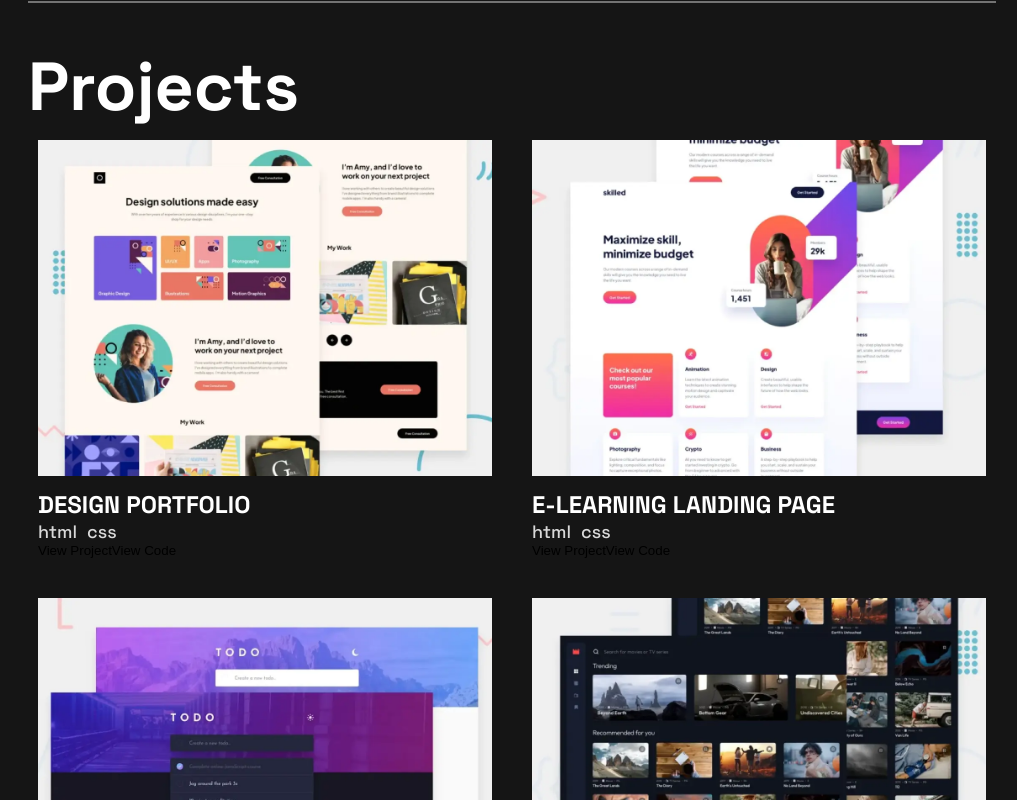
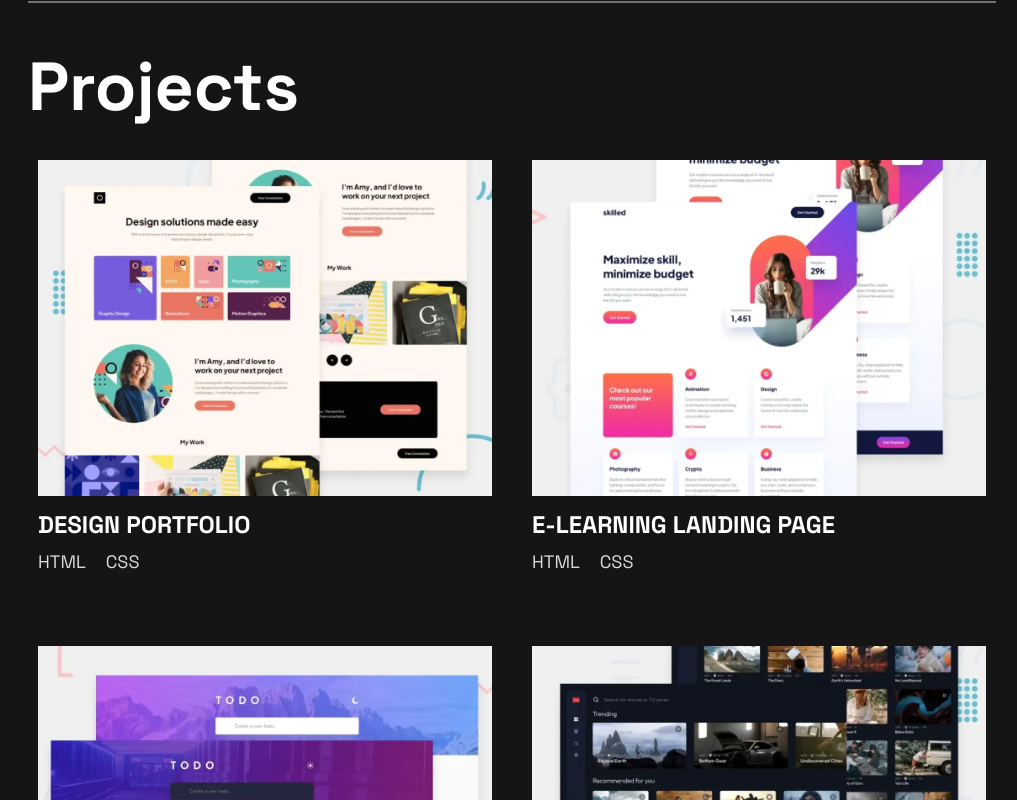
Before and after one commit to Hugo-Farias/single-page-developer-portfolio-template, a React (Vite) app: page / in a window 1280 px wide. Shown: the part 900-1700 px from the top of the page, without its empty margins (128-1145 px from the left). Built offline with nearby package versions, Linux system fonts and the light colour scheme.

Commit message:
Projects almost done

```diff
--- a/src/components/Hero.scss
+++ b/src/components/Hero.scss
@@ -25,7 +25,7 @@
 
     @media (min-width: $screen-small) {
       position: absolute;
-      margin-right: -2rem;
+      margin-right: -2.1rem;
       top: 0;
       right: 0;
       @include image("../assets/images/image-profile-tablet.webp");
--- a/src/components/Hero.tsx
+++ b/src/components/Hero.tsx
@@ -1,6 +1,6 @@
 import "./Hero.scss";
 import Separator from "./common/Separator";
-import ContactMeBtn from "./common/ContactMeBtn";
+import Btn from "./common/Btn";
 
 const Hero = function () {
   return (
@@ -19,7 +19,7 @@ const Hero = function () {
             accessible web apps that users love.
           </h2>
 
-          <ContactMeBtn />
+          <Btn>Contact Me</Btn>
         </div>
       </section>
       <Separator />
--- a/src/components/Navbar.scss
+++ b/src/components/Navbar.scss
@@ -21,7 +21,6 @@ $icon-list: github, frontend-mentor, linkedin, twitter;
   }
 
   & > .socials {
-    //margin-right: 2rem;
     padding-inline: 2rem;
     z-index: 10;
     @include flex-center;
--- a/src/components/ProjectCard.scss
+++ b/src/components/ProjectCard.scss
@@ -1,10 +1,12 @@
 @import "../variables";
 
 .project-card {
-  padding: 1rem;
+  position: relative;
+  padding: 3rem 1rem 1rem;
   //max-width: 34rem;
 
   & > .async-image {
+    transition: filter 0.2s;
     max-width: 100%;
     margin-bottom: 1rem;
   }
@@ -17,12 +19,46 @@
 
     & > .tech-container {
       @include flex-center;
-      gap: 1rem;
+      margin-top: 1rem;
+      margin-bottom: 1.3rem;
+      gap: 2rem;
       justify-content: flex-start;
       & > .tech {
         color: $color-gray;
+        text-transform: uppercase;
         font-size: 1.8rem;
-        font-weight: 500;
+        font-weight: 400;
+      }
+    }
+  }
+
+  & .buttons {
+    display: flex;
+    gap: 3rem;
+    & button {
+      margin-top: 1.3rem;
+    }
+  }
+
+  @media (min-width: $screen-medium+100) {
+    & .buttons {
+      //visibility: hidden;
+      opacity: 0;
+      position: absolute;
+      top: 50%;
+      left: 50%;
+      transform: translate(-50%, -80%);
+      flex-direction: column;
+    }
+
+    & .async-image:hover {
+      filter: brightness(30%);
+
+      & ~ .buttons {
+        //visibility: visible;
+        opacity: 1;
+        pointer-events: auto;
+        cursor: pointer;
       }
     }
   }
--- a/src/components/ProjectCard.tsx
+++ b/src/components/ProjectCard.tsx
@@ -1,5 +1,6 @@
 import "./ProjectCard.scss";
 import React, { useEffect, useState } from "react";
+import Btn from "./common/Btn";
 
 interface PropsT {
   data: { image: string; name: string; tech: string[] };
@@ -34,8 +35,8 @@ const ProjectCard: React.FC<PropsT> = function ({ data }) {
       </div>
 
       <div className="buttons">
-        <button>View Project</button>
-        <button>View Code</button>
+        <Btn>View Project</Btn>
+        <Btn>View Code</Btn>
       </div>
     </div>
   );
--- a/src/components/ProjectsSection.scss
+++ b/src/components/ProjectsSection.scss
@@ -13,9 +13,5 @@
     grid-template-columns: repeat(auto-fit, minmax(32rem, 1fr));
     grid-gap: 2rem;
     justify-content: center;
-
-    //@media (min-width: $screen-medium) {
-    //  grid-template-columns: repeat(auto-fit, 45rem);
-    //}
   }
 }
--- a/src/components/ProjectsSection.tsx
+++ b/src/components/ProjectsSection.tsx
@@ -1,5 +1,4 @@
 import "./ProjectsSection.scss";
-import ContactMeBtn from "./common/ContactMeBtn";
 import ProjectCard from "./ProjectCard";
 
 const DUMMY_DATA = [
--- a/src/components/common/ContactMeBtn.scss
+++ b/src/components/common/Btn.scss
@@ -1,7 +1,8 @@
 @import "../../variables";
 
-.contact-button {
-  //display: inline-block;
+.button {
+  transition: color 0.3s;
+  margin: 0;
   font-size: 1.6rem;
   font-weight: 700;
   color: $color-font;
@@ -10,4 +11,9 @@
   letter-spacing: 0.23rem;
   padding-bottom: 0.5rem;
   border-bottom: 2px solid $color-primary;
+
+  &:hover {
+    cursor: pointer;
+    color: $color-primary;
+  }
 }
--- /dev/null
+++ b/src/components/common/Btn.tsx
@@ -0,0 +1,12 @@
+import "./Btn.scss";
+import React from "react";
+
+interface PropsT {
+  children: React.ReactNode;
+}
+
+const Btn: React.FC<PropsT> = function ({ children }) {
+  return <button className="button">{children}</button>;
+};
+
+export default Btn;
--- a/src/components/common/ContactMeBtn.tsx
+++ /dev/null
@@ -1,7 +0,0 @@
-import "./ContactMeBtn.scss";
-
-const ContactMeBtn = function () {
-  return <button className="contact-button">Contact me</button>;
-};
-
-export default ContactMeBtn;
```
